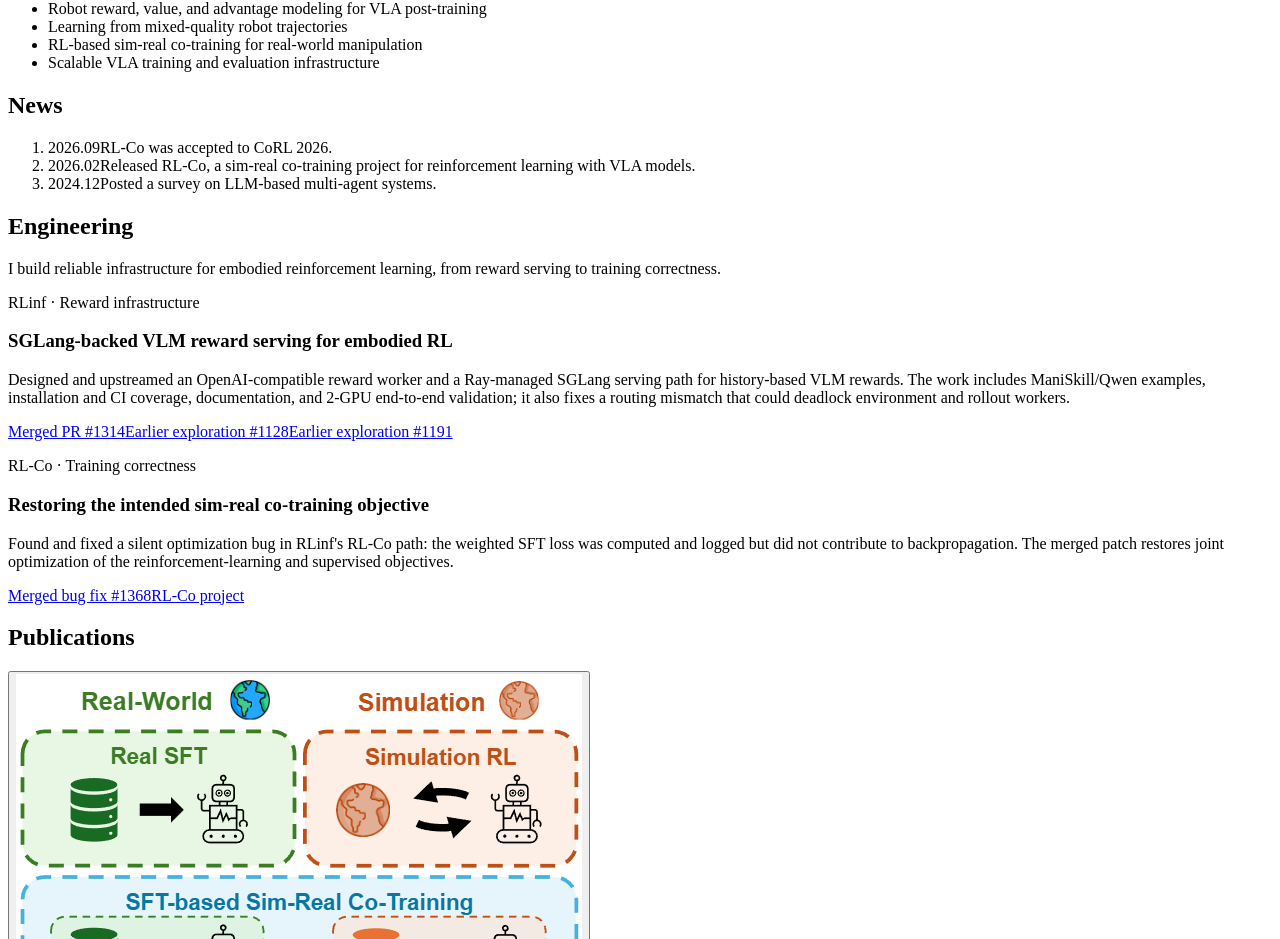
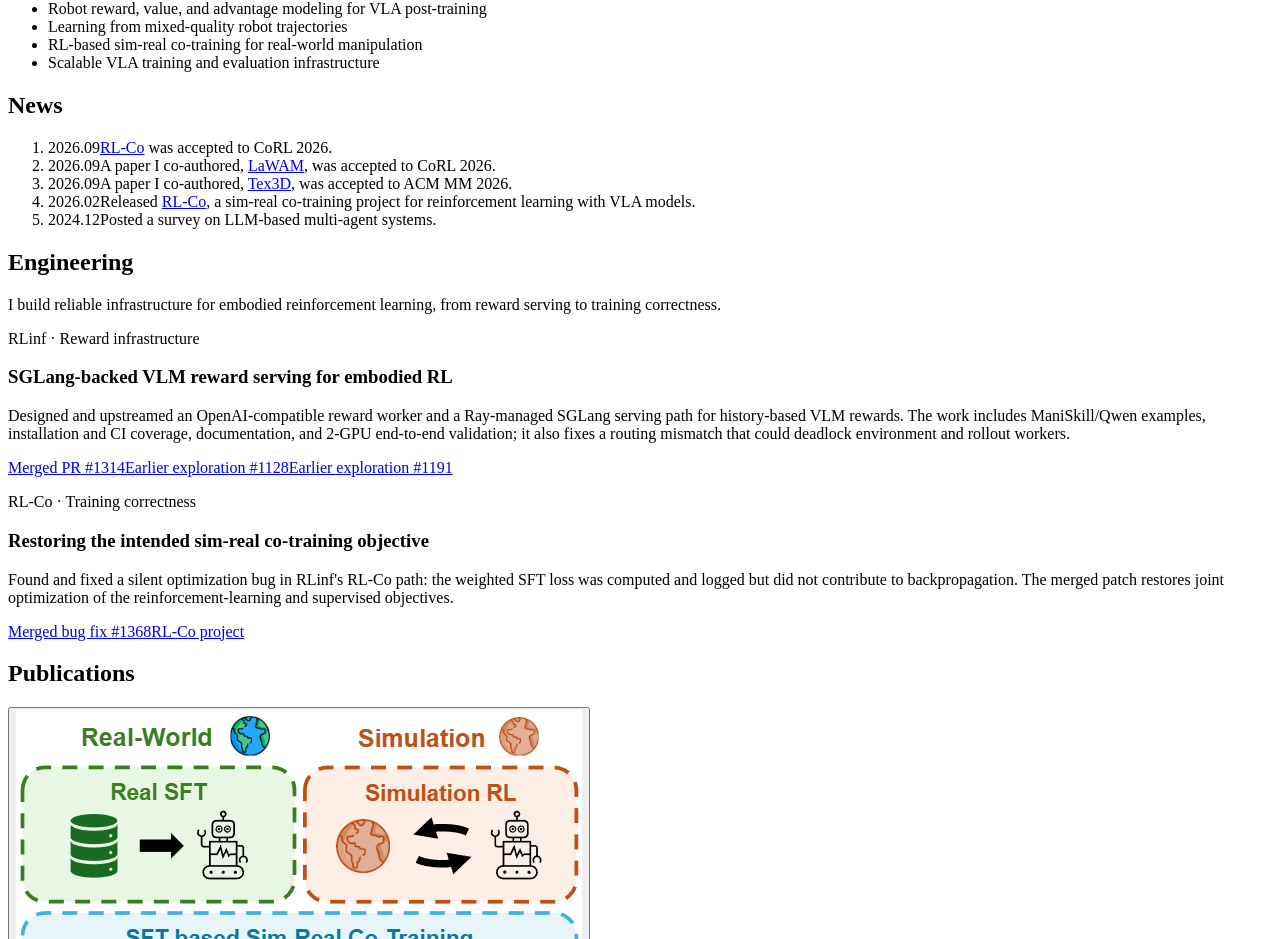
Before and after one commit to bianhua-12/bianhua-12.github.io, a React (Vite) app: page / in a window 1280 px wide. Shown: the part 1823-2762 px from the top of the page. Built offline with nearby package versions, Linux system fonts and the light colour scheme; the HTML template or start-up script is replaced by a standard one.

Commit message:
add accepted paper news links

```diff
--- a/src/App.tsx
+++ b/src/App.tsx
@@ -220,9 +220,19 @@ export default function App() {
           <Section id="news" title="News">
             <ol className="newsList">
               {newsItems.map((item) => (
-                <li key={`${item.date}-${item.text}`}>
+                <li key={`${item.date}-${item.text.map((segment) => segment.text).join("")}`}>
                   <time>{item.date}</time>
-                  <span>{item.text}</span>
+                  <span>
+                    {item.text.map((segment) =>
+                      segment.href ? (
+                        <a key={`${segment.text}-${segment.href}`} href={segment.href}>
+                          {segment.text}
+                        </a>
+                      ) : (
+                        <span key={segment.text}>{segment.text}</span>
+                      ),
+                    )}
+                  </span>
                 </li>
               ))}
             </ol>
--- a/src/content.ts
+++ b/src/content.ts
@@ -13,12 +13,19 @@ export const site = {
     weiNanZhang: "https://homepage.hit.edu.cn/zhangweinan",
     dtGroup: "http://81.70.39.211:2611/",
     rlCo: "https://rl-co-training.github.io/",
+    laWam: "https://rlinf.github.io/LaWAM/",
+    tex3d: "https://vla-attack.github.io/tex3d/",
   },
   emailText: "s-chensh24 [at] bza [dot] edu [dot] cn",
   footer: "Shuaihang Chen, 2024-2026",
 };
 
 export type TextSegment = { text: string; href?: string; strong?: boolean };
+
+export type NewsItem = {
+  date: string;
+  text: TextSegment[];
+};
 
 export type Publication = {
   title: string;
@@ -84,18 +91,41 @@ export const researchInterests = [
   "Scalable VLA training and evaluation infrastructure",
 ];
 
-export const newsItems = [
+export const newsItems: NewsItem[] = [
   {
     date: "2026.09",
-    text: "RL-Co was accepted to CoRL 2026.",
+    text: [
+      { text: "RL-Co", href: site.links.rlCo },
+      { text: " was accepted to CoRL 2026." },
+    ],
+  },
+  {
+    date: "2026.09",
+    text: [
+      { text: "A paper I co-authored, " },
+      { text: "LaWAM", href: site.links.laWam },
+      { text: ", was accepted to CoRL 2026." },
+    ],
+  },
+  {
+    date: "2026.09",
+    text: [
+      { text: "A paper I co-authored, " },
+      { text: "Tex3D", href: site.links.tex3d },
+      { text: ", was accepted to ACM MM 2026." },
+    ],
   },
   {
     date: "2026.02",
-    text: "Released RL-Co, a sim-real co-training project for reinforcement learning with VLA models.",
+    text: [
+      { text: "Released " },
+      { text: "RL-Co", href: site.links.rlCo },
+      { text: ", a sim-real co-training project for reinforcement learning with VLA models." },
+    ],
   },
   {
     date: "2024.12",
-    text: "Posted a survey on LLM-based multi-agent systems.",
+    text: [{ text: "Posted a survey on LLM-based multi-agent systems." }],
   },
 ];
 
```
